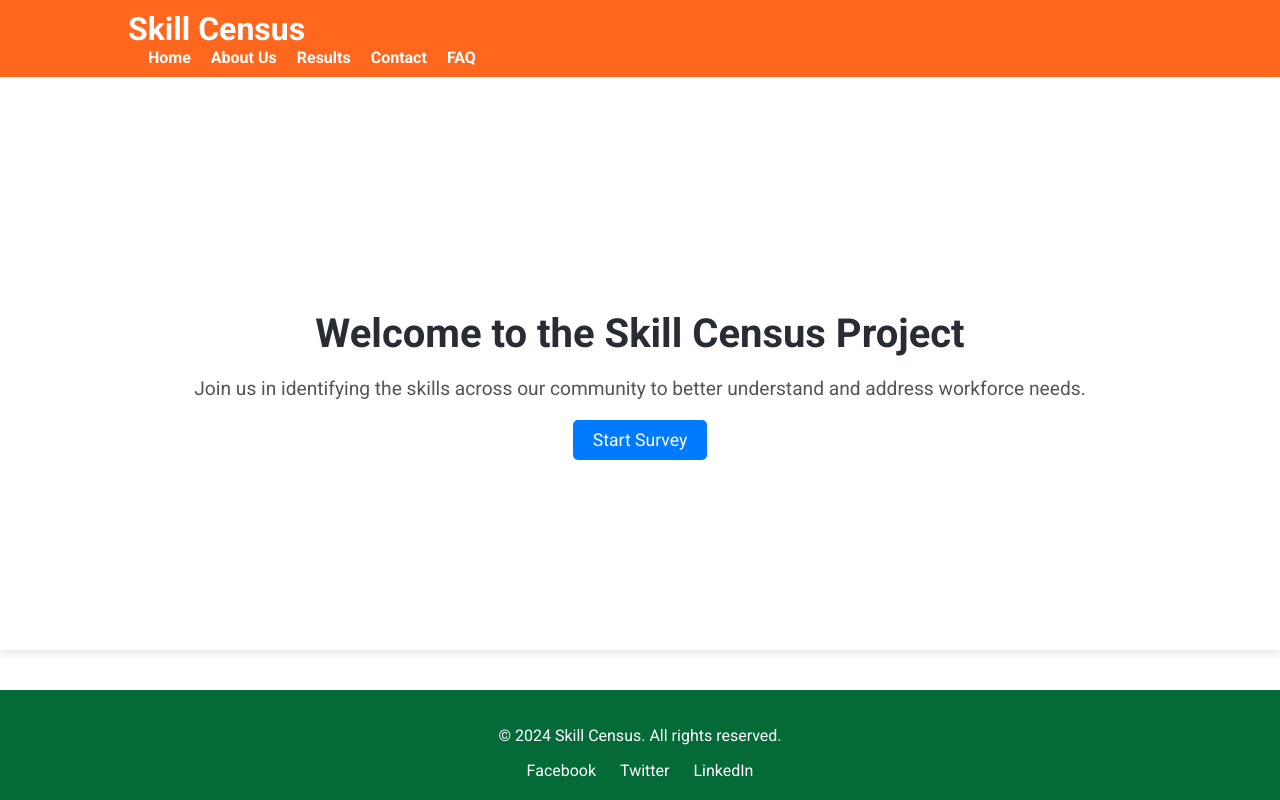
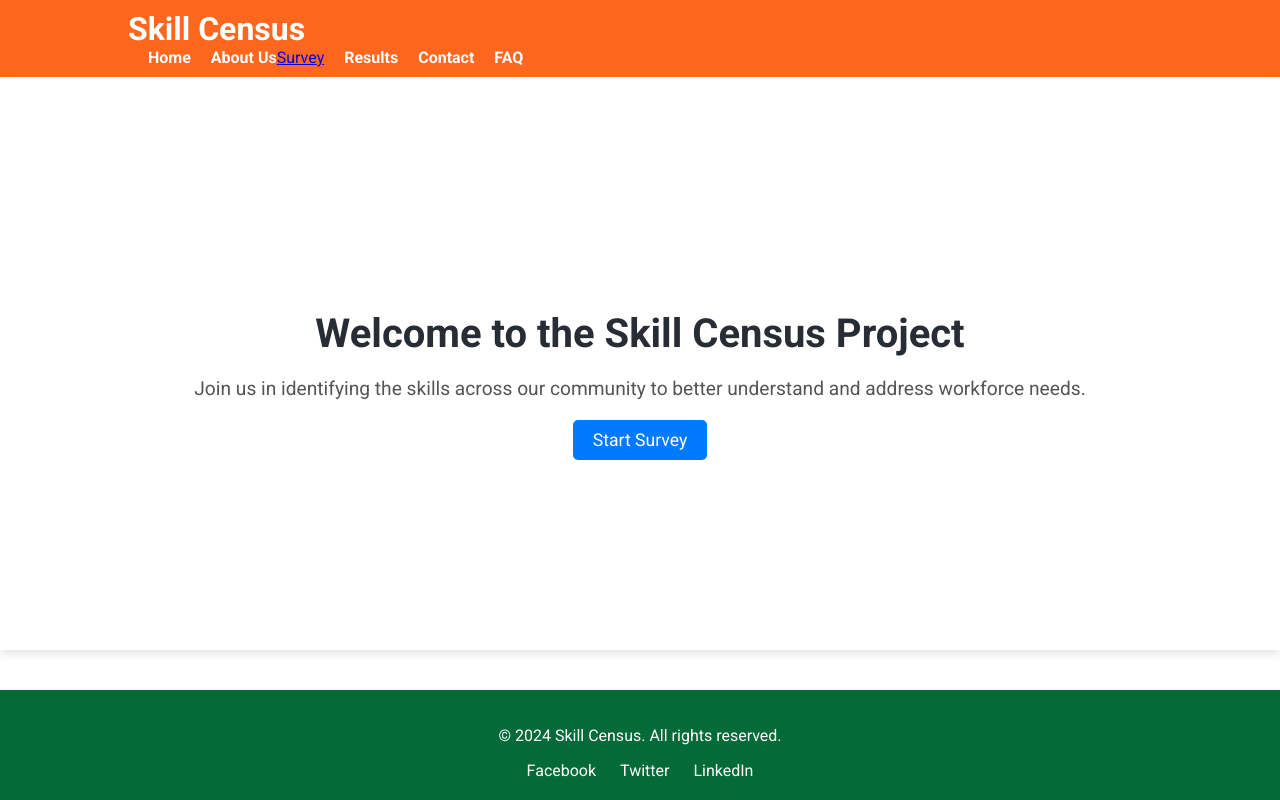
Before and after one commit to gsuryateja2000/SKILL-CENSUS, a website: page index.html in a window 1280 px wide. Drawn offline with Linux system fonts and the light colour scheme.

Commit message:
Update index.html

```diff
--- a/index.html
+++ b/index.html
@@ -21,7 +21,7 @@
                 <ul>
                     <li><a href="index.html">Home</a></li>
                     <li><a href="AboutUs.html">About Us</a></li>
-                    <!-- <li><a href="survey.html">Survey</a></li> -->
+                    <a href="survey.html">Survey</a></li>
                     <li><a href="results.html">Results</a></li>
                     <li><a href="contact.html">Contact</a></li>
                     <li><a href="faq.html">FAQ</a></li>
```
